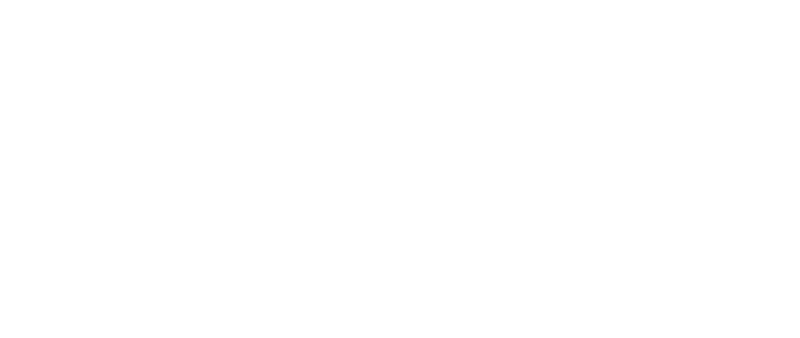
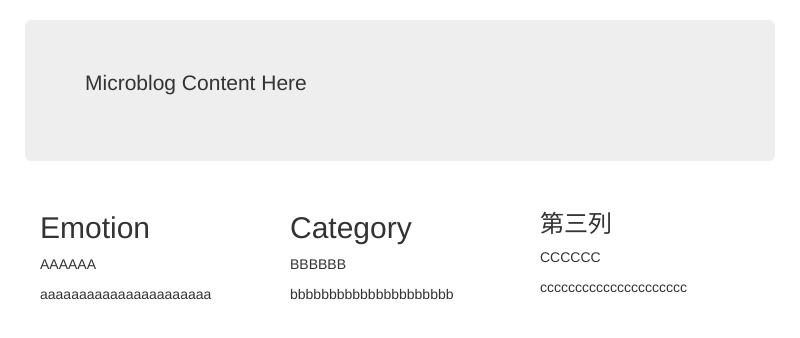
Before and after one commit to multiangle/WeiboManualClassifier, an Electron app: page sections/main.html in a window 800 px wide. Drawn offline with nearby package versions, Linux system fonts and the light colour scheme.

Commit message:
main page

```diff
--- a/sections/main.html
+++ b/sections/main.html
@@ -3,8 +3,42 @@
     <head>
         <meta charset="utf-8">
         <title>Manual Weibo Classifier</title>
+        <!--<link rel="stylesheet" href="../bower_components/bootstrap/dist/css/bootstrap.css" crossorigin="anonymous">-->
+        <link rel="stylesheet" href="../node_modules/bootstrap/dist/css/bootstrap.css" crossorigin="anonymous">
+        <!--<script src="http://cdn.bootcss.com/jquery/1.11.1/jquery.min.js"></script>-->
+        <!--<script src="http://cdn.bootcss.com/bootstrap/3.3.0/js/bootstrap.min.js"></script>-->
+        <style>
+            div#mainContent{
+                margin-top:20px
+            }
+        </style>
     </head>
     <body>
+    <div class="container">
+        <div class="row clearfix" id="mainContent">
+            <div class="jumbotron">
+                <!--<h1>我的第一个 Bootstrap 页面</h1>-->
+                <p>Microblog Content Here</p>
+            </div>
+        </div>
+        <div class="row clearfix">
+            <div class="col-sm-4">
+                <h2>Emotion</h2>
+                <p>AAAAAA</p>
+                <p>aaaaaaaaaaaaaaaaaaaaaa</p>
+            </div>
+            <div class="col-sm-4">
+                <h2>Category</h2>
+                <p>BBBBBB</p>
+                <p>bbbbbbbbbbbbbbbbbbbbb</p>
+            </div>
+            <div class="col-sm-4">
+                <h3>第三列</h3>
+                <p>CCCCCC</p>
+                <p>ccccccccccccccccccccc</p>
+            </div>
+        </div>
+    </div>
 
     </body>
 </html>
```
Also changed, not shown: main.js (+20 -1 lines).
